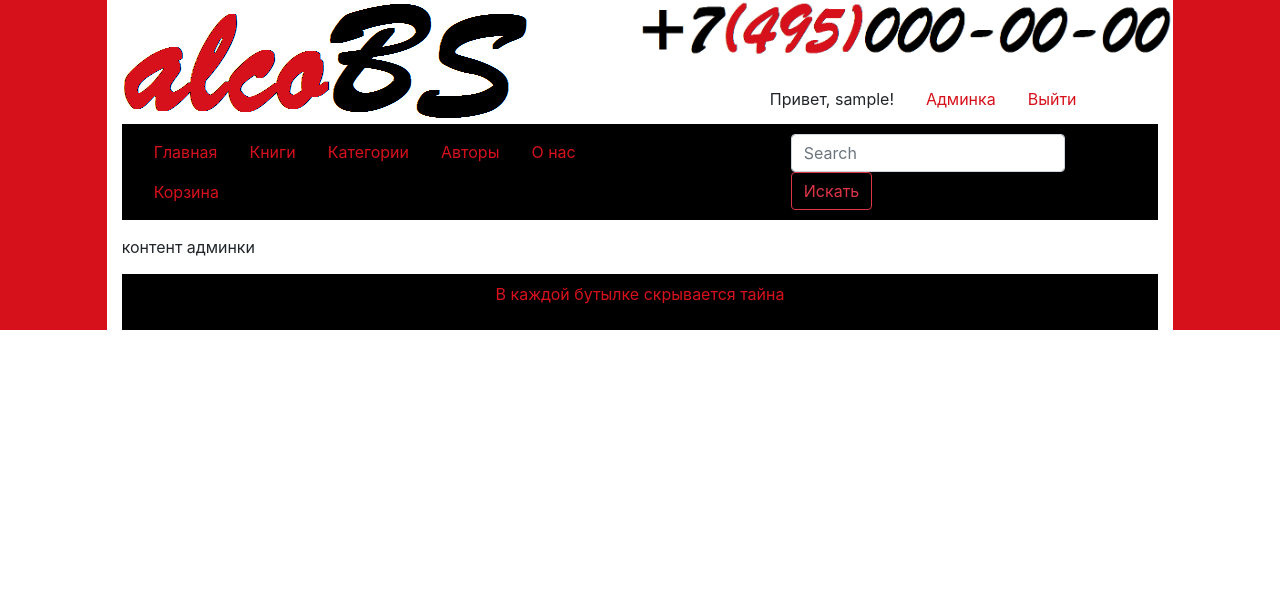
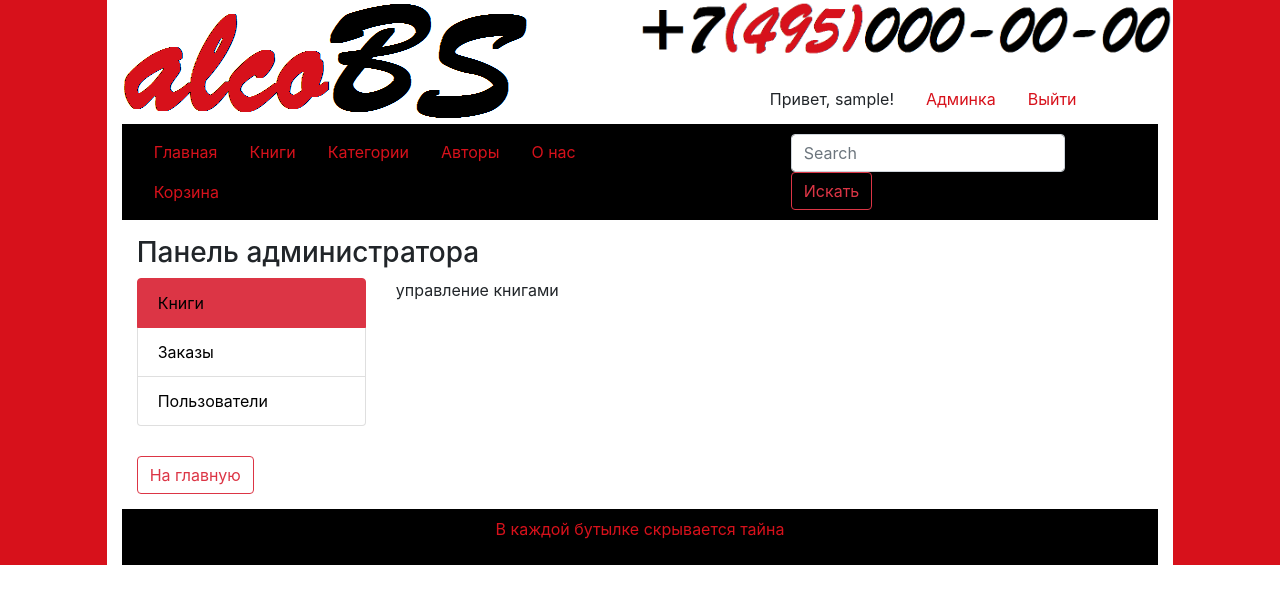
Before and after one commit to DmPolikarpov/book_store, a Flask app: page /admin/ in a window 1280 px wide. Shown: the top 604 px of the page. Run offline with Flask 2, Linux system fonts and the light colour scheme; the visitor is signed in with stand-in values (Sample User, id 1); data comes from the database, SQL or seed files in the repository; some libraries are stand-ins or nearby versions.

Commit message:
added empty admin_panel with html_files; added user/setting_content.html(empty) and user/order_content.html(empty)

```diff
--- a/webapp/__init__.py
+++ b/webapp/__init__.py
@@ -38,3 +38,5 @@ def create_app():
     def index():
         title = "alcoBS"
         return render_template("index.html", page_title=title)
+
+    return app
--- /dev/null
+++ b/webapp/templates/admin/books_tab.html
@@ -0,0 +1,3 @@
+<div class="row">
+    <div class="col">управление книгами</div>
+</div>
--- a/webapp/templates/admin/index.html
+++ b/webapp/templates/admin/index.html
@@ -1,2 +1,40 @@
 {% extends 'base.html' %}
-{% block content %}контент админки{% endblock %}
+{% block content %}
+<div class="col-4">
+    {% with messages = get_flashed_messages() %}
+    {% if messages %}
+    <div class="alert alert-warning" role="alert">
+        {% for message in messages %}
+            {{ message }}<br>
+        {% endfor %}
+    </div>
+    {% endif %}
+    {% endwith %}
+</div>
+<div class='container-fluid'>
+    <div class='row'>
+        <div class="col">
+            <h3>Панель администратора</h3>
+        </div>
+    </div>
+    <div class="row">
+      <div class="col-3">
+        <div class="list-group" id="myList" role="tablist">
+          <a class="list-group-item list-group-item-action active btn-outline-danger" style="color: rgb(0,0,0);" data-toggle="list" href="#books" role="tab">Книги</a>
+          <a class="list-group-item list-group-item-action btn-outline-danger" style="color: rgb(0,0,0);" data-toggle="list" href="#orders" role="tab">Заказы</a>
+          <a class="list-group-item list-group-item-action btn-outline-danger" style="color: rgb(0,0,0);" data-toggle="list" href="#users" role="tab">Пользователи</a>
+        </div>
+        <div style="margin-top: 30px">
+            <a class="btn btn-outline-danger" href="/" role="button">На главную</a>
+        </div>
+      </div>
+      <div class="col-9">
+        <div class="tab-content" id="nav-tabContent">
+          <div class="tab-pane active" id="books" role="tabpanel">{% include("admin/books_tab.html") %}</div>
+          <div class="tab-pane" id="orders" role="tabpanel">{% include("admin/orders_tab.html") %}</div>
+          <div class="tab-pane" id="users" role="tabpanel">{% include("admin/users_tab.html") %}</div>
+        </div>
+      </div>
+    </div>
+</div>
+{% endblock %}
--- /dev/null
+++ b/webapp/templates/admin/orders_tab.html
@@ -0,0 +1,3 @@
+<div class="row">
+    <div class="col">управление заказами</div>
+</div>
--- /dev/null
+++ b/webapp/templates/admin/users_tab.html
@@ -0,0 +1,3 @@
+<div class="row">
+    <div class="col">управление пользователями</div>
+</div>
```
Also changed, not shown: webapp/author/views.py (+22 -22 lines), webapp/templates/user/order_content.html (added, +20 -0 lines), webapp/templates/user/profile.html (+6 -2 lines), webapp/templates/user/profile_content.html (+7 -12 lines), webapp/user/views.py (+15 -8 lines), webapp/templates/user/settings_content.html (added).
